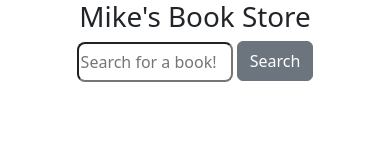
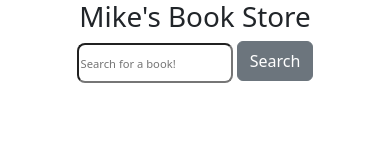
Before and after one commit to MikeJonesy/MikeJonesy.github.io, a plain HTML site: page javascript-dom-project-master/index.html in a window 390 px wide. Drawn offline with nearby package versions, Linux system fonts and the light colour scheme.

Commit message:
Update style.css

```diff
--- a/javascript-dom-project-master/assets/css/style.css
+++ b/javascript-dom-project-master/assets/css/style.css
@@ -96,4 +96,7 @@ height: 2.5rem;
   .card{
     width: 90vw !important;
   }
+    .book-search input{
+  font-size: .7rem;
+    }
  }
```
